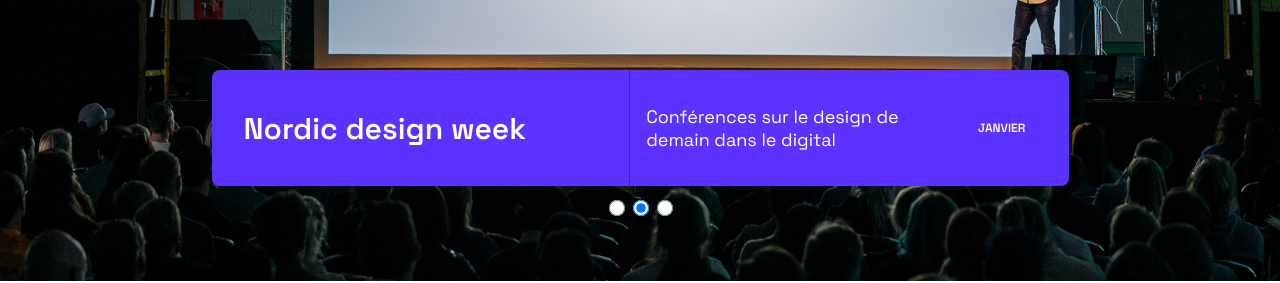
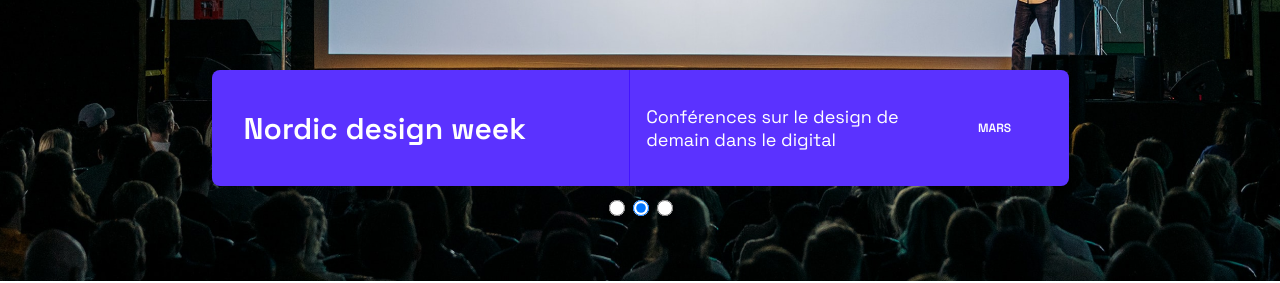
Before and after one commit to Ju441-tech/Debug, a React (Create React App) app: page / in a window 1280 px wide. Shown: the part 385-668 px from the top of the page. Built offline with nearby package versions, Linux system fonts and the light colour scheme.

Commit message:
correction de tous les bugs final

```diff
--- a/src/containers/Slider/index.js
+++ b/src/containers/Slider/index.js
@@ -40,7 +40,7 @@ const Slider = () => {
             <div className="SlideCard__pagination">
               {byDateDesc.map((_, radioIdx) => (
                 <input
-                  key={`${_.date}`}
+                  key={`${_.cover}`}
                   type="radio"
                   name="radio-button"
                   checked={index === radioIdx}
--- a/src/helpers/Date/index.js
+++ b/src/helpers/Date/index.js
@@ -13,5 +13,5 @@ export const MONTHS = {
   12: "décembre"
 };
 
-export const getMonth = (date) => MONTHS[date.getMonth() - 1];
+export const getMonth = (date) => MONTHS[date.getMonth() + 1];
 export const getUTCMonth = (date) => MONTHS[date.getUTCMonth() + 1];
```
Also changed, not shown: 1 other file (tests, documents, lock files or other folders).
